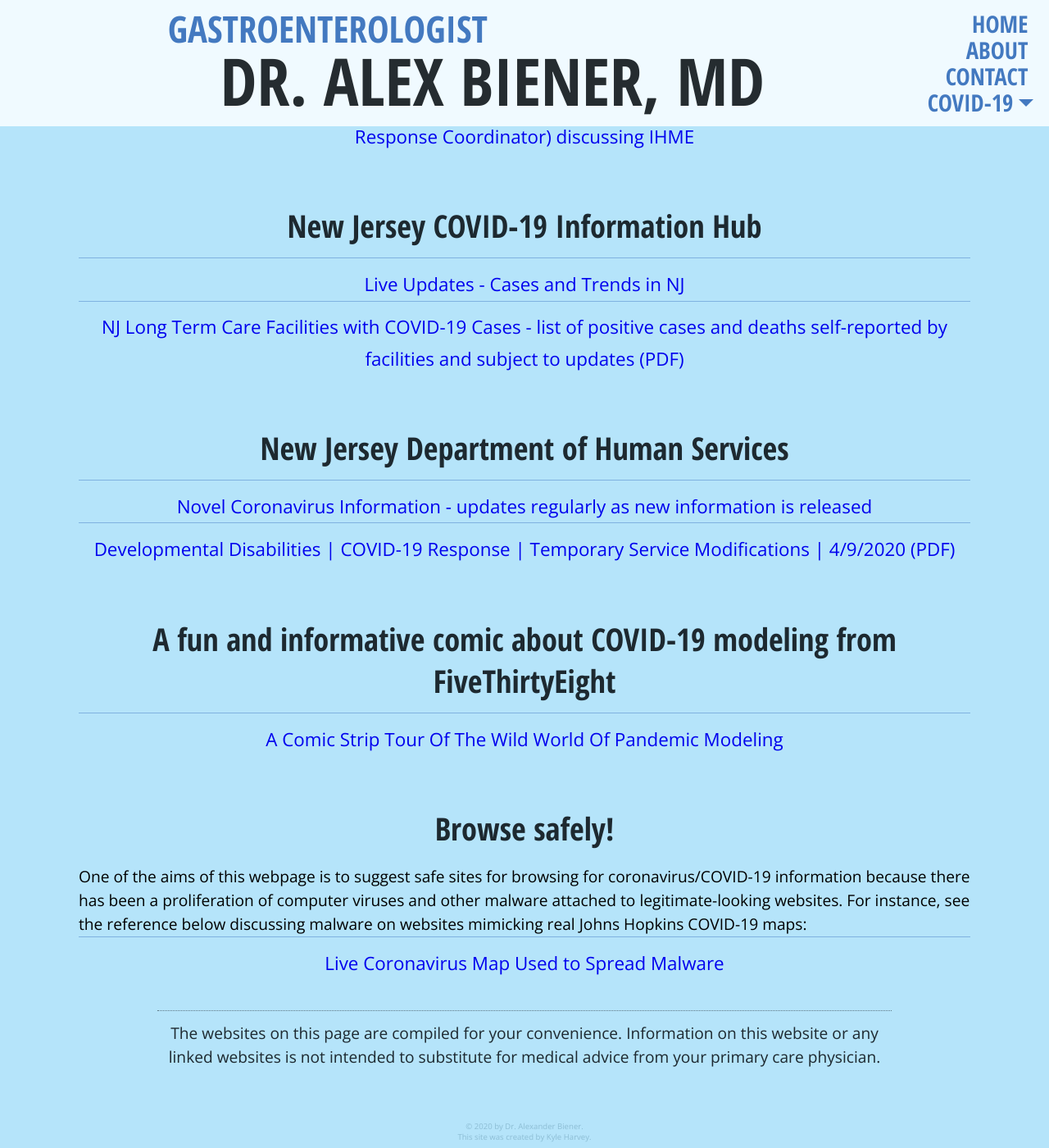
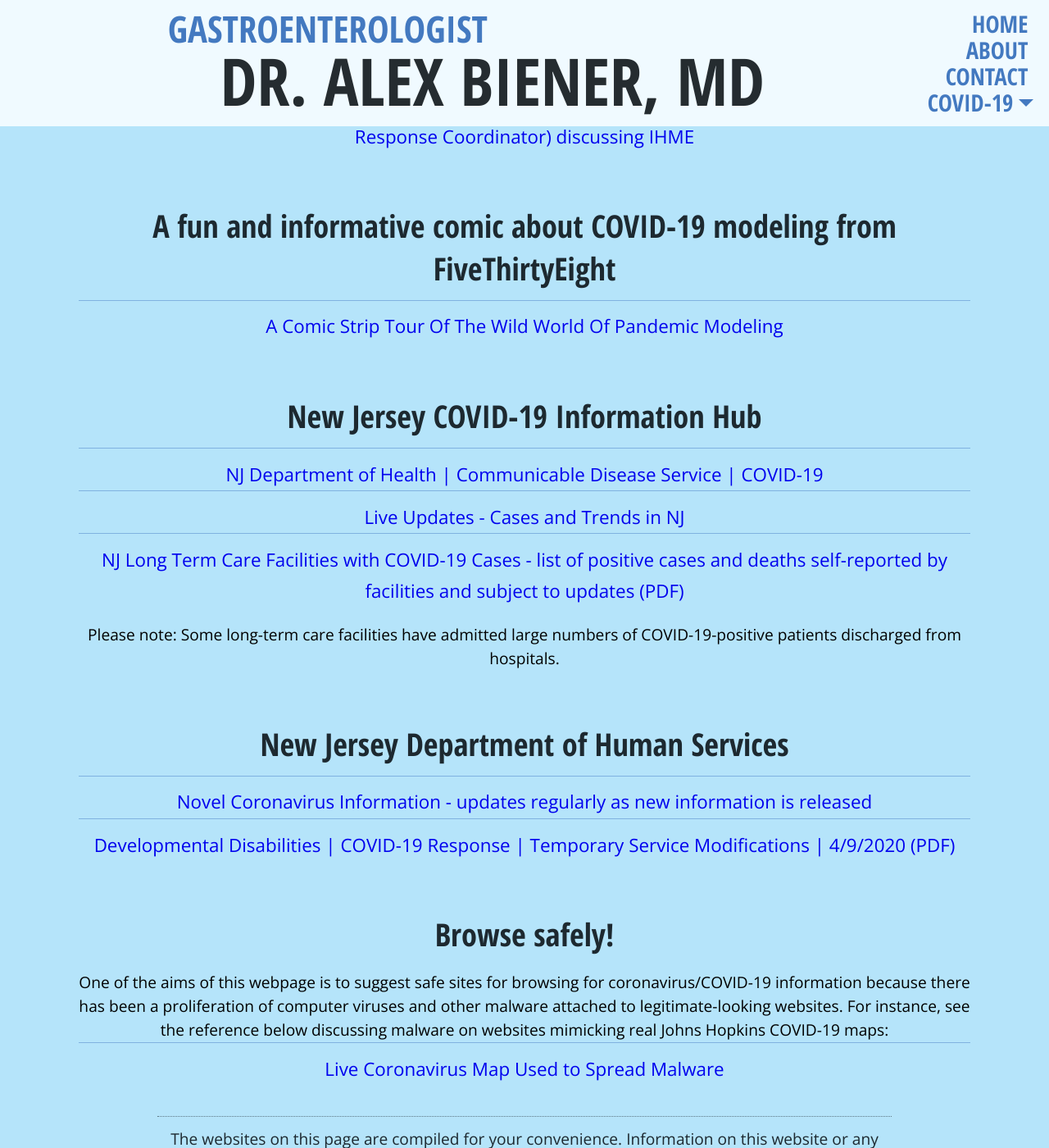
Before and after one commit to alexbienermd/alexbienermd.github.io, a Jekyll site: the page built from _posts/2020-04-09-COVID-19-for-patients.markdown, in a window 1280 px wide and 1400 px high, scrolled down 1561 px. Shown: the whole window at 82% size. Built offline with Jekyll 4.4.1, drawn with Linux system fonts in a browser that asks for light colours; nearby versions of some CDN libraries.

Commit message:
Add more content and and fix small formatting issues

```diff
--- a/_posts/2020-04-09-COVID-19-for-patients.markdown
+++ b/_posts/2020-04-09-COVID-19-for-patients.markdown
@@ -49,21 +49,23 @@ permalink: COVID-19-for-patients
     <li><a href="http://www.healthdata.org/acting-data/our-covid-19-forecasting-model-otherwise-known-chris-murray-model">Additional reference on the IHME website regarding Dr. Deborah Birx (White House Coronavirus Response Coordinator) discussing IHME</a></li>
   </ul>
 
+  <h4>A fun and informative comic about COVID-19 modeling from FiveThirtyEight</h4>
+  <ul>
+    <li><a href="https://fivethirtyeight.com/features/a-comic-strip-tour-of-the-wild-world-of-pandemic-modeling/">A Comic Strip Tour Of The Wild World Of Pandemic Modeling</a></li>
+  </ul>
+
   <h4>New Jersey COVID-19 Information Hub</h4>
   <ul>
+    <li><a href="https://www.nj.gov/health/cd/topics/ncov.shtml">NJ Department of Health | Communicable Disease Service | COVID-19</a></li>
     <li><a href="https://covid19.nj.gov/#live-updates">Live Updates - Cases and Trends in NJ</a></li>
     <li><a href="https://www.state.nj.us/health/healthfacilities/documents/LTC_Facilities_Outbreaks_List.pdf">NJ Long Term Care Facilities with COVID-19 Cases - list of positive cases and deaths self-reported by facilities and subject to updates (PDF)</a></li>
   </ul>
+  <p>Please note: Some long-term care facilities have admitted large numbers of COVID-19-positive patients discharged from hospitals.</p>
 
   <h4>New Jersey Department of Human Services</h4>
   <ul>
     <li><a href="https://nj.gov/humanservices/coronavirus.html">Novel Coronavirus Information - updates regularly as new information is released</a></li>
     <li><a href="https://www.nj.gov/humanservices/ddd/documents/covid19-temporary-service-modifications.pdf">Developmental Disabilities | COVID-19 Response | Temporary Service Modifications | 4/9/2020 (PDF)</a></li>
-  </ul>
-
-  <h4>A fun and informative comic about COVID-19 modeling from FiveThirtyEight</h4>
-  <ul>
-    <li><a href="https://fivethirtyeight.com/features/a-comic-strip-tour-of-the-wild-world-of-pandemic-modeling/">A Comic Strip Tour Of The Wild World Of Pandemic Modeling</a></li>
   </ul>
 
   <h4>Browse safely!</h4>
--- a/main.css
+++ b/main.css
@@ -305,7 +305,7 @@ h3 {
 	font-size: 1.5vw;
 	line-height: 2.25vw;
 	margin-top: 1.5vw;
-	text-align: left;
+	text-align: center;
 }
 
 .post-container .paragraph-list-items {
```
Also changed, not shown: _posts/2020-04-28-COVID-19-for-professionals.markdown (+7 -1 lines).
